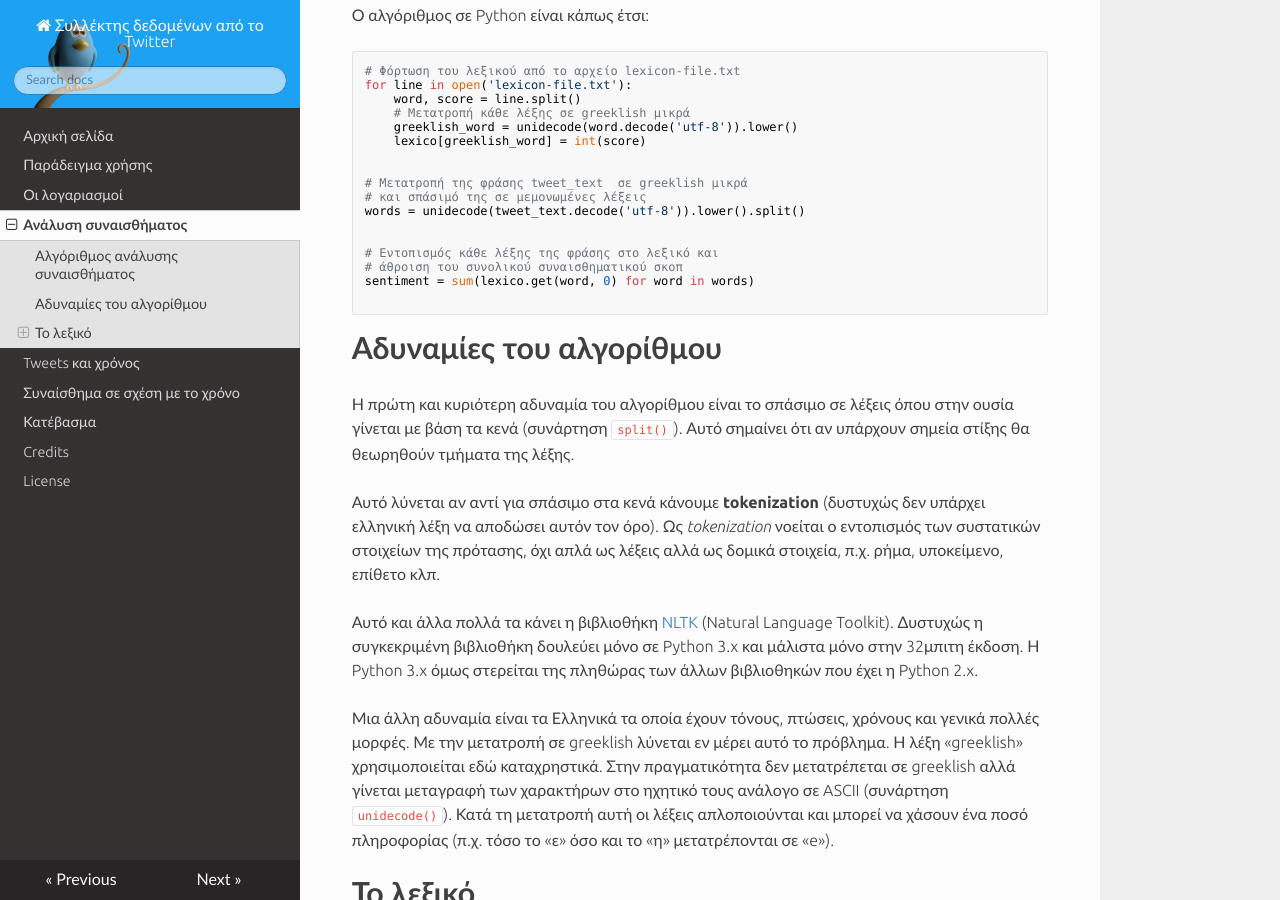
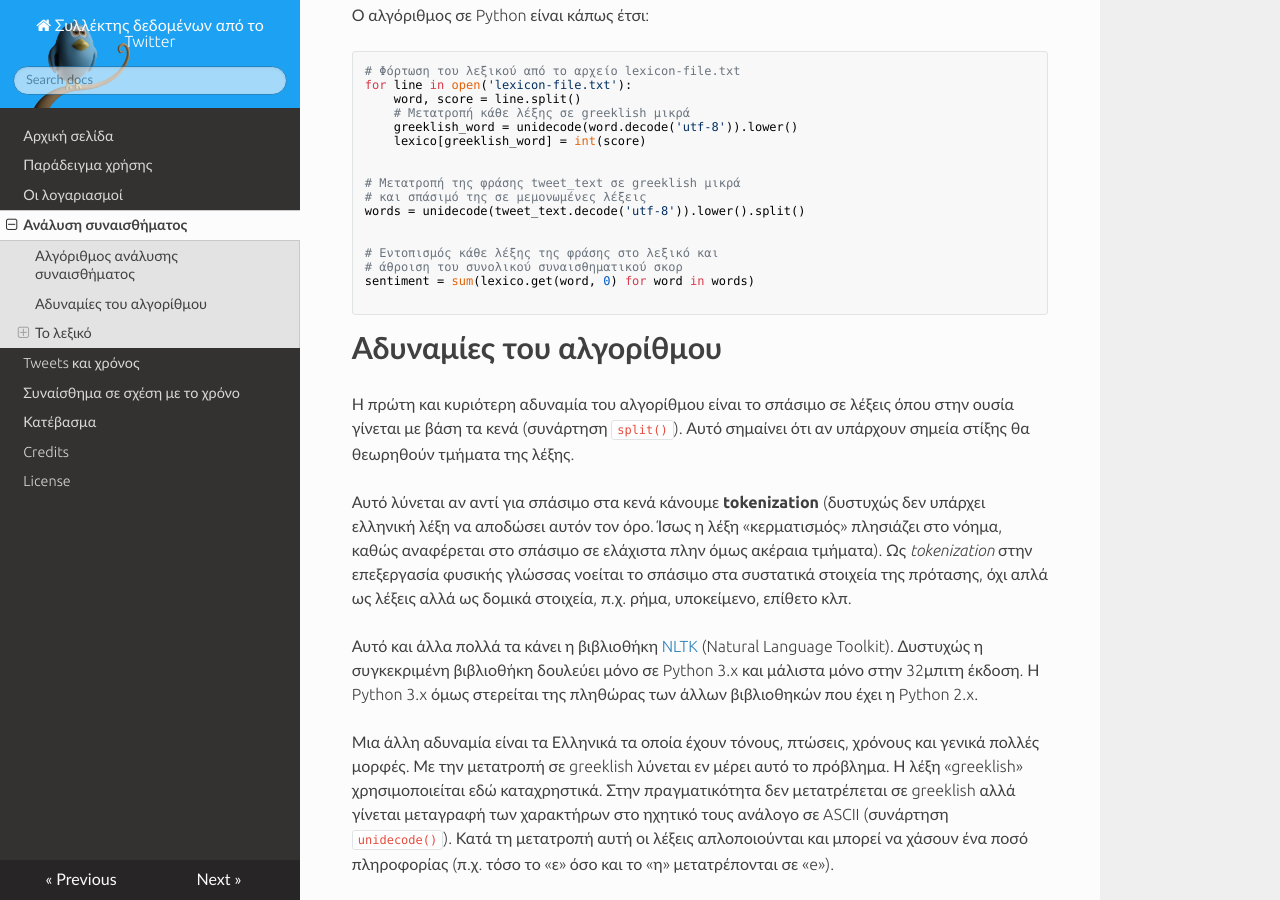
Before and after one commit to Protonotarios/get-tweets, an MkDocs documentation site: the page built from docs/Παράδειγμα/Ανάλυση-συναισθήματος.md, in a window 1280 px wide and 900 px high, scrolled down 940 px. Built offline with MkDocs 1.6.1, drawn with Linux system fonts in a browser that asks for light colours; nearby versions of some CDN libraries; old or Windows-style settings are respelled for this version of MkDocs.

Commit message:
Μικροαλλαγές

````diff
--- a/docs/Παράδειγμα/Ανάλυση-συναισθήματος.md
+++ b/docs/Παράδειγμα/Ανάλυση-συναισθήματος.md
@@ -49,13 +49,13 @@ for line in open('lexicon-file.txt'):
     lexico[greeklish_word] = int(score)
 
 
-# Μετατροπή της φράσης tweet_text  σε greeklish μικρά
+# Μετατροπή της φράσης tweet_text σε greeklish μικρά
 # και σπάσιμό της σε μεμονωμένες λέξεις
 words = unidecode(tweet_text.decode('utf-8')).lower().split()
 
 
 # Εντοπισμός κάθε λέξης της φράσης στο λεξικό και
-# άθροιση του συνολικού συναισθηματικού σκοπ
+# άθροιση του συνολικού συναισθηματικού σκορ
 sentiment = sum(lexico.get(word, 0) for word in words)
 
 ```
@@ -67,8 +67,10 @@ sentiment = sum(lexico.get(word, 0) for word in words)
 υπάρχουν σημεία στίξης θα θεωρηθούν τμήματα της λέξης.
 
 Αυτό λύνεται αν αντί για σπάσιμο στα κενά κάνουμε **tokenization** (δυστυχώς
-δεν υπάρχει ελληνική λέξη να αποδώσει αυτόν τον όρο). Ως *tokenization* νοείται
-ο εντοπισμός των συστατικών στοιχείων της πρότασης, όχι απλά ως λέξεις αλλά
+δεν υπάρχει ελληνική λέξη να αποδώσει αυτόν τον όρο. Ίσως η λέξη «κερματισμός»
+πλησιάζει στο νόημα, καθώς αναφέρεται στο σπάσιμο σε ελάχιστα πλην όμως
+ακέραια τμήματα). Ως *tokenization* στην επεξεργασία φυσικής γλώσσας νοείται
+το σπάσιμο στα συστατικά στοιχεία της πρότασης, όχι απλά ως λέξεις αλλά
 ως δομικά στοιχεία, π.χ. ρήμα, υποκείμενο, επίθετο κλπ.
 
 Αυτό και άλλα πολλά τα κάνει η βιβλιοθήκη [NLTK](http://www.nltk.org/)
````
